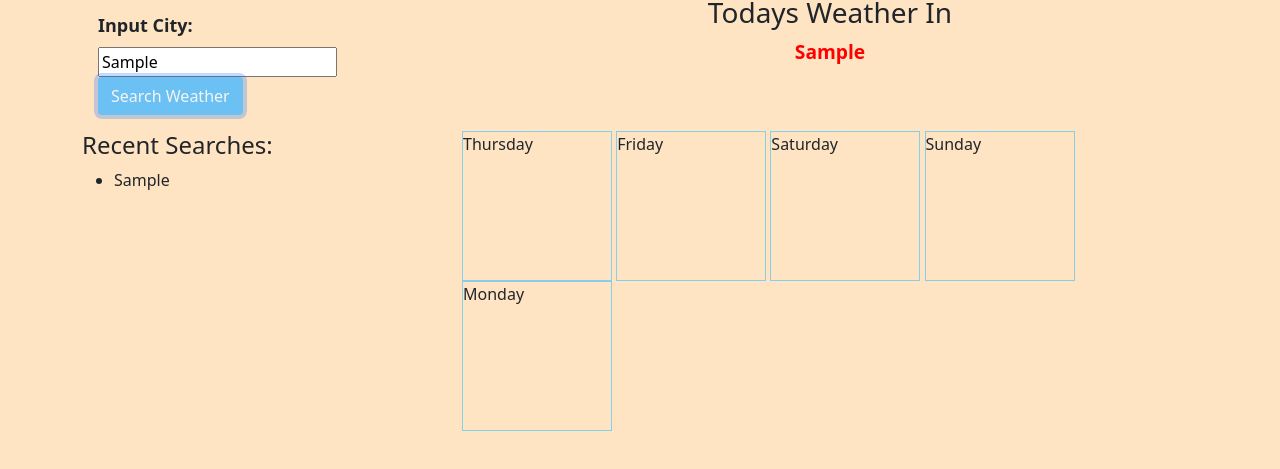
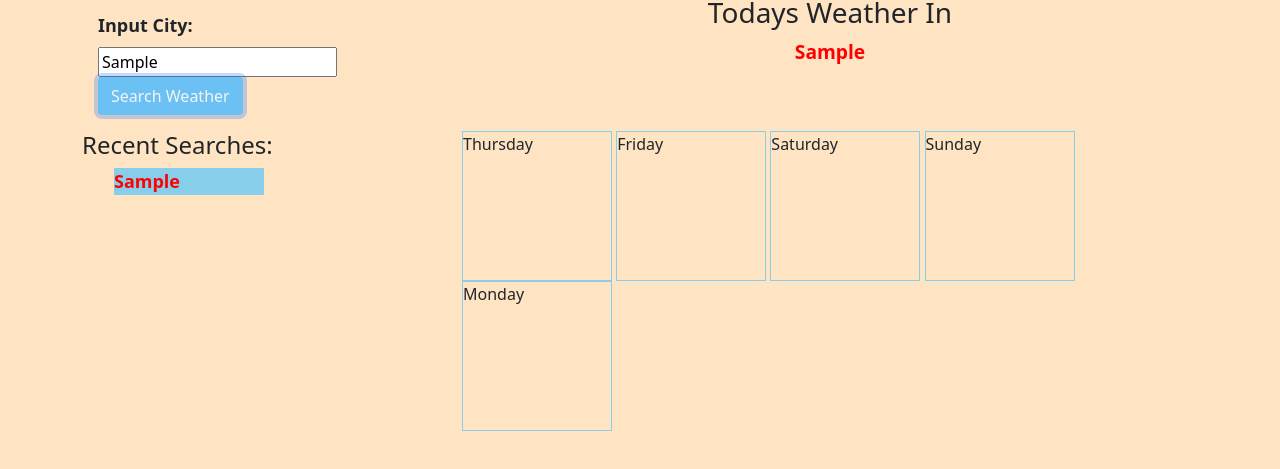
Before and after one commit to ChrisJCota/5-Day-Weather-Forecast, a plain HTML site: page index.html in a window 1280 px wide. Both pictures are taken after typing "Sample" into the empty fields and a click on the button "Search Weather". Shown: the part 65-534 px from the top of the page. Drawn offline with nearby package versions, Linux system fonts and the light colour scheme; no server answers.

Commit message:
updated list styling

```diff
--- a/assets/style.css
+++ b/assets/style.css
@@ -29,3 +29,12 @@ span {
     font-weight: bolder;
     color: red;
 }
+
+li {
+    list-style: none;
+    font-size: large;
+    font-weight: bold;
+    color: red;
+    background-color: skyblue;
+    width: 150px;
+}
```
